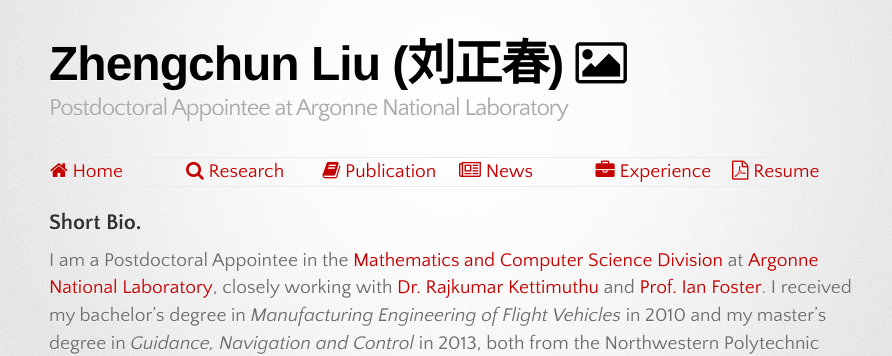
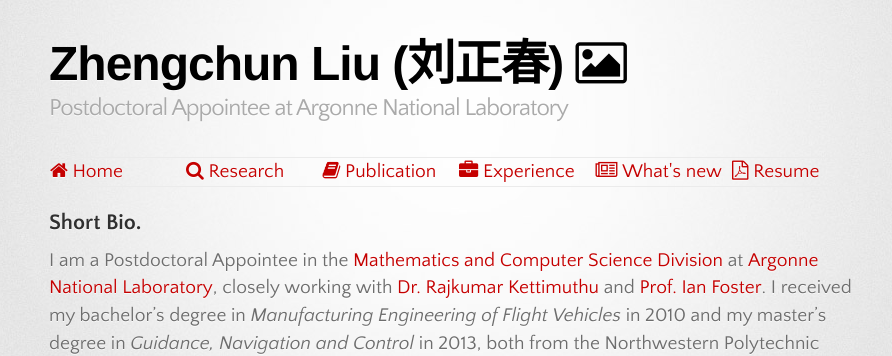
Before and after one commit to lzhengchun/lzhengchun.github.io, a Jekyll site: the page built from index.md, in a window 1280 px wide and 900 px high. Shown: the top 356 px of the window, without its empty margins (181-1073 px from the left). Built offline with Jekyll 4.4.1, drawn with Linux system fonts in a browser that asks for light colours; some web fonts are replaced.

Commit message:
add, delete, polish etc.

```diff
--- a/_layouts/default.html
+++ b/_layouts/default.html
@@ -39,8 +39,8 @@
             <th><a href="index.html" <span><i class="fa fa-home" aria-hidden="true"></i> Home</span></a></th>
             <th><a href="Research.html" <span><i class="fa fa-search" aria-hidden="true"></i> Research</span></a></th>
             <th><a href="Publication.html" <span><i class="fa fa-book" aria-hidden="true"></i> Publication</span></a></th>
-            <th><a href="News.html" <span><i class="fa fa-newspaper-o" aria-hidden="true"></i> News</span></a></th>
             <th><a href="experience.html" <span><i class="fa fa-briefcase" aria-hidden="true"></i> Experience</span></a></th>
+            <th><a href="News.html" <span><i class="fa fa-newspaper-o" aria-hidden="true"></i> What's new</span></a></th>
             <th><a target="_blank"  href="file/Zhengchun_Liu_CV.pdf" <span><i class="fa fa-file-pdf-o" aria-hidden="true"></i> Resume</span></a></th>
           </tr>
         </table>
```
